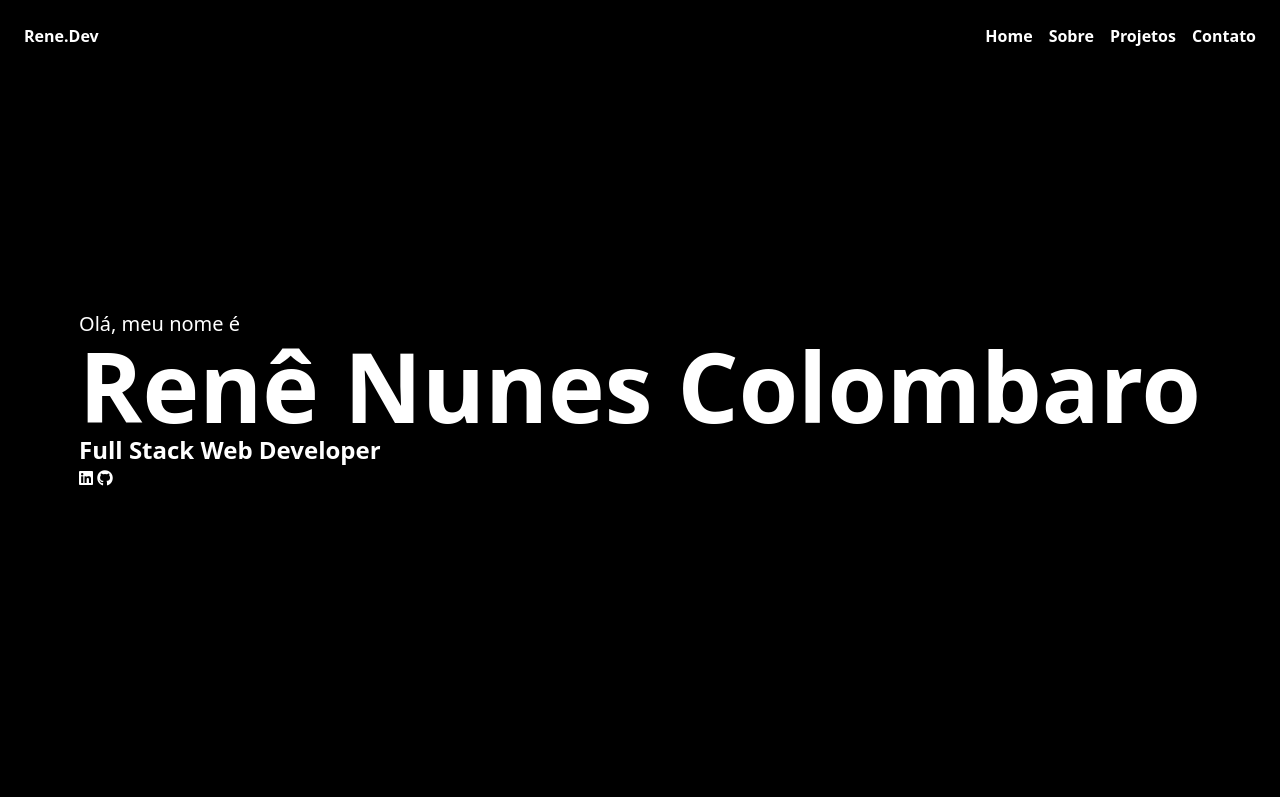
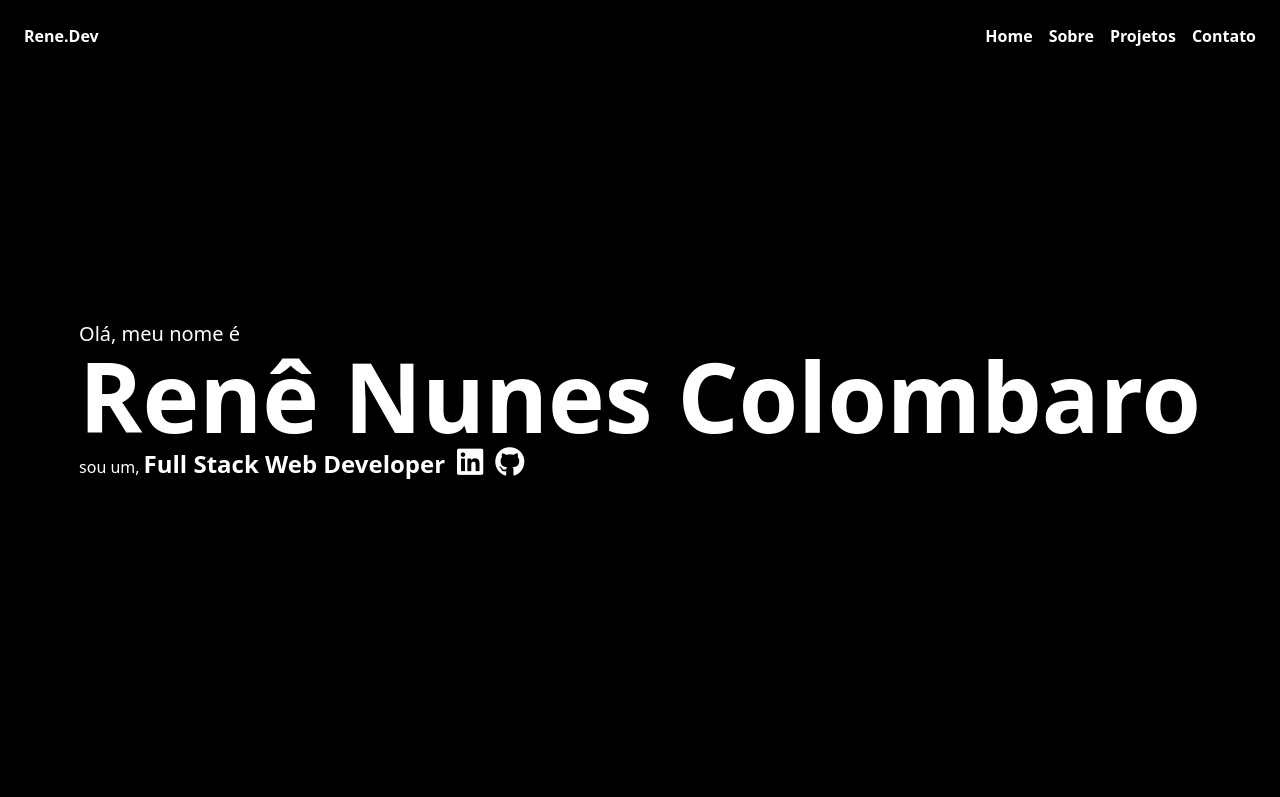
Before and after one commit to rene-0/rene-0.github.io, a plain HTML site: page index.html in a window 1280 px wide. Shown: the top 797 px of the page. Drawn offline with nearby package versions, Linux system fonts and the light colour scheme.

Commit message:
reorganize hero section

```diff
--- a/index.html
+++ b/index.html
@@ -23,16 +23,19 @@
     <main>
       <article>
         <section class="flex flex-col justify-center items-center text-white bg-black h-screen hero-background">
-          <div class="">
+          <div>
             <p class="font-light text-xl m-0">Olá, meu nome é</p>
             <h1 class="font-bold text-8xl">Renê Nunes Colombaro</h1>
-            <h3 class="font-bold text-2xl m-0">Full Stack Web Developer</h3>
-            <a target="_blank" href="https://linkedin.com/in/renê-nunes-colombaro-021639206">
-              <i class="fa-brands fa-linkedin"></i>
-            </a>
-            <a target="_blank" href="https://github.com/rene-0">
-              <i class="fa-brands fa-github"></i>
-            </a>
+            <div class="flex items-baseline">
+              <p>sou um,</p>
+              <h3 class="font-bold text-2xl m-0 ml-1">Full Stack Web Developer</h3>
+              <a target="_blank" class="ml-3 text-3xl" href="https://linkedin.com/in/renê-nunes-colombaro-021639206">
+                <i class="fa-brands fa-linkedin"></i>
+              </a>
+              <a target="_blank" class="ml-3 text-3xl" href="https://github.com/rene-0">
+                <i class="fa-brands fa-github"></i>
+              </a>
+            </div>
           </div>
         </section>
         <section class="bg-slate-100 flex flex-col justify-center items-center">
```
